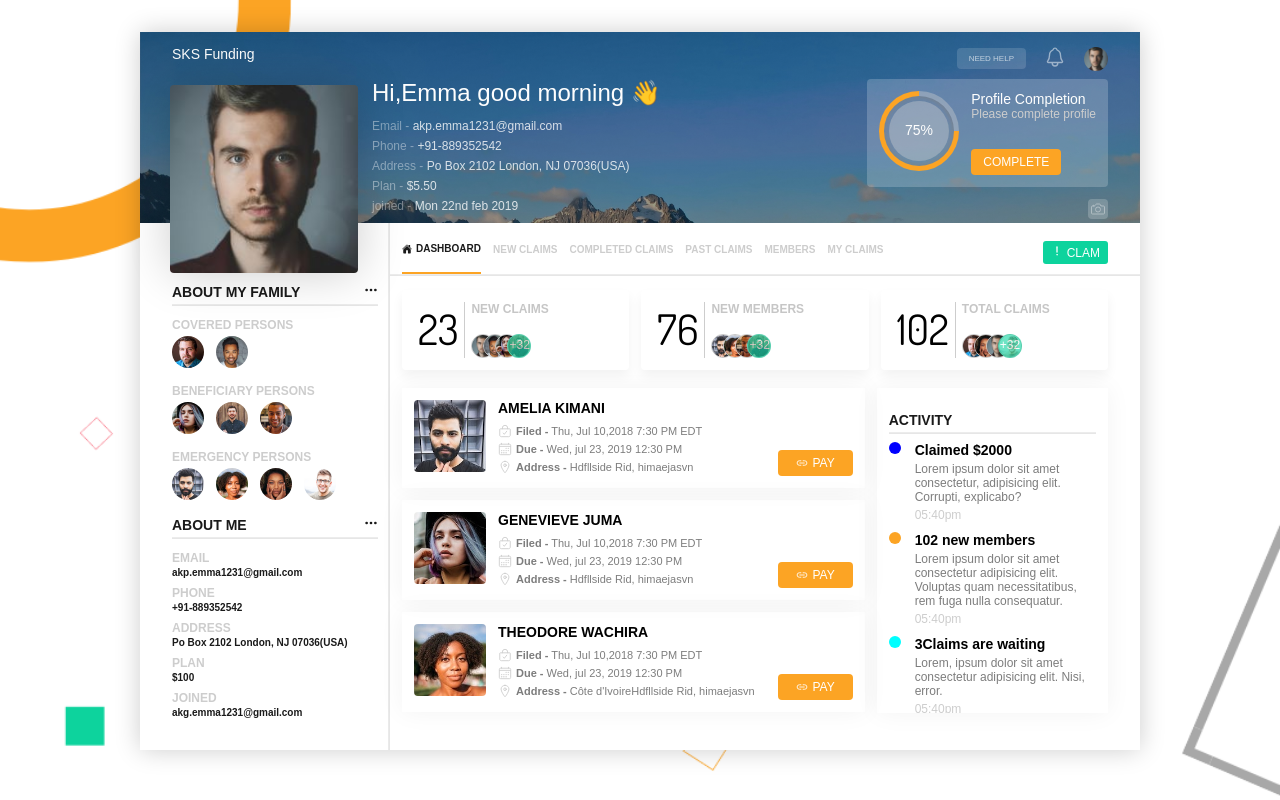
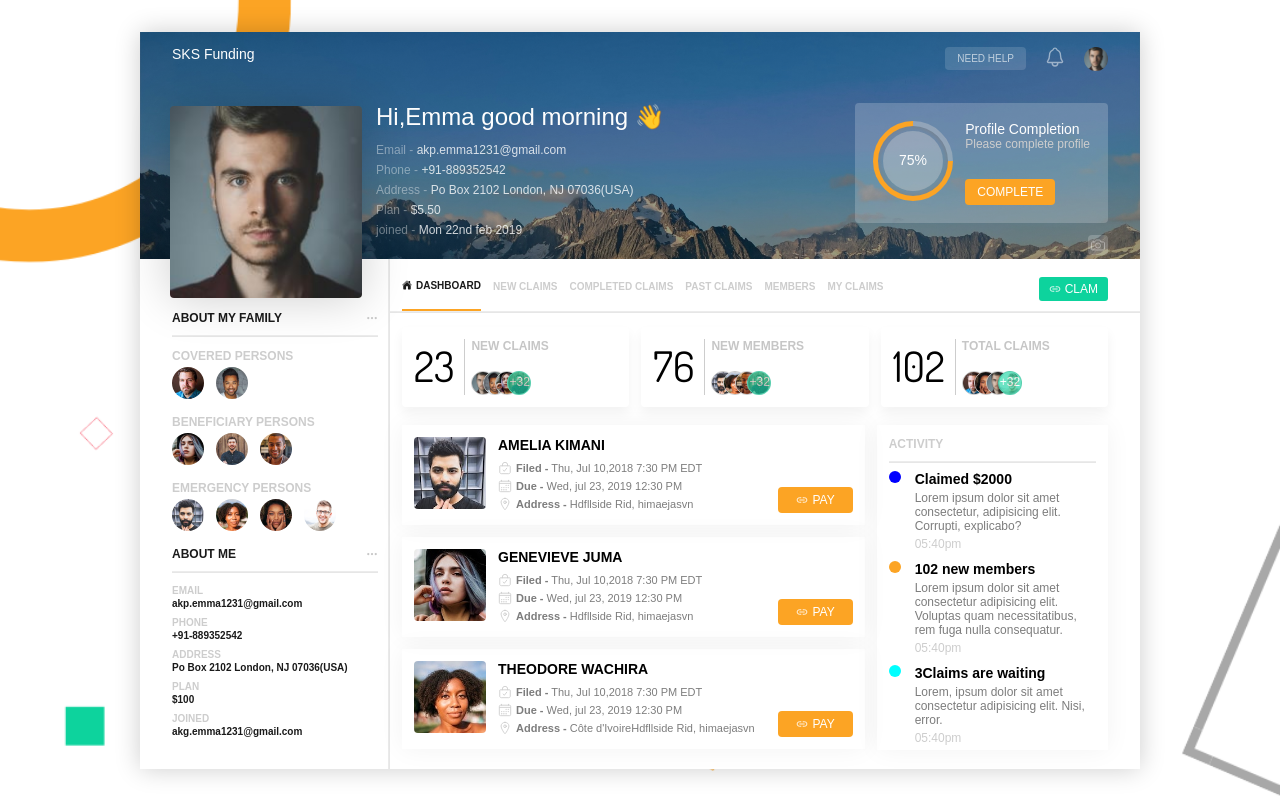
Before and after one commit to Softrefine-Internship/basic-html-css-test-3-code-master-7, a plain HTML site: page index.html in a window 1280 px wide. Drawn offline with nearby package versions, Linux system fonts and the light colour scheme.

Commit message:
Completed

```diff
--- a/index.html
+++ b/index.html
@@ -68,7 +68,7 @@
       <div class="side-bar">
         <div class="side-bar-title">
           <p>About my family </p>
-          <p><ion-icon name="ellipsis-horizontal"></ion-icon></p>
+          <ion-icon class="option-btn" name="ellipsis-horizontal"></ion-icon>
         </div>
 
         <div class="family-collection">
@@ -102,7 +102,7 @@
         <div class="about-me">
           <div class="side-bar-title">
             <p>About me </p>
-            <p><ion-icon name="ellipsis-horizontal"></ion-icon></p>
+            <ion-icon class="option-btn" name="ellipsis-horizontal"></ion-icon>
           </div>
           <div class="my-details">
             <div class="detail">
@@ -145,7 +145,7 @@
             <div class="body-nav-element">my claims</div>
           </div>
           <button class="clam-btn">
-            <ion-icon name="alert"></ion-icon>
+            <ion-icon name="link-outline"></ion-icon>
             Clam
           </button>
         </div>
@@ -335,7 +335,8 @@
                     <hr class="vl" />
                   </div>
                   <div class="activity-title">102 new members</div>
-                  <div class="activity-data">Lorem ipsum dolor sit amet consectetur adipisicing elit. Voluptas quam necessitatibus, rem fuga nulla consequatur.</div>
+                  <div class="activity-data">Lorem ipsum dolor sit amet consectetur adipisicing elit. Voluptas quam
+                    necessitatibus, rem fuga nulla consequatur.</div>
                   <div class="activity-time">05:40pm</div>
                 </div>
               </div>
@@ -345,7 +346,8 @@
                     <hr class="vl" />
                   </div>
                   <div class="activity-title">3Claims are waiting</div>
-                  <div class="activity-data">Lorem, ipsum dolor sit amet consectetur adipisicing elit. Nisi, error.</div>
+                  <div class="activity-data">Lorem, ipsum dolor sit amet consectetur adipisicing elit. Nisi, error.
+                  </div>
                   <div class="activity-time">05:40pm</div>
                 </div>
               </div>
@@ -379,7 +381,8 @@
                     <hr class="vl" />
                   </div>
                   <div class="activity-title">102 new members</div>
-                  <div class="activity-data">Lorem ipsum dolor sit amet consectetur adipisicing elit. Voluptas quam necessitatibus, rem fuga nulla consequatur.</div>
+                  <div class="activity-data">Lorem ipsum dolor sit amet consectetur adipisicing elit. Voluptas quam
+                    necessitatibus, rem fuga nulla consequatur.</div>
                   <div class="activity-time">05:40pm</div>
                 </div>
               </div>
@@ -389,7 +392,8 @@
                     <hr class="vl" />
                   </div>
                   <div class="activity-title">3Claims are waiting</div>
-                  <div class="activity-data">Lorem, ipsum dolor sit amet consectetur adipisicing elit. Nisi, error.</div>
+                  <div class="activity-data">Lorem, ipsum dolor sit amet consectetur adipisicing elit. Nisi, error.
+                  </div>
                   <div class="activity-time">05:40pm</div>
                 </div>
               </div>
@@ -423,7 +427,8 @@
                     <hr class="vl" />
                   </div>
                   <div class="activity-title">102 new members</div>
-                  <div class="activity-data">Lorem ipsum dolor sit amet consectetur adipisicing elit. Voluptas quam necessitatibus, rem fuga nulla consequatur.</div>
+                  <div class="activity-data">Lorem ipsum dolor sit amet consectetur adipisicing elit. Voluptas quam
+                    necessitatibus, rem fuga nulla consequatur.</div>
                   <div class="activity-time">05:40pm</div>
                 </div>
               </div>
@@ -433,7 +438,8 @@
                     <hr class="vl" />
                   </div>
                   <div class="activity-title">3Claims are waiting</div>
-                  <div class="activity-data">Lorem, ipsum dolor sit amet consectetur adipisicing elit. Nisi, error.</div>
+                  <div class="activity-data">Lorem, ipsum dolor sit amet consectetur adipisicing elit. Nisi, error.
+                  </div>
                   <div class="activity-time">05:40pm</div>
                 </div>
               </div>
@@ -467,7 +473,8 @@
                     <hr class="vl" />
                   </div>
                   <div class="activity-title">102 new members</div>
-                  <div class="activity-data">Lorem ipsum dolor sit amet consectetur adipisicing elit. Voluptas quam necessitatibus, rem fuga nulla consequatur.</div>
+                  <div class="activity-data">Lorem ipsum dolor sit amet consectetur adipisicing elit. Voluptas quam
+                    necessitatibus, rem fuga nulla consequatur.</div>
                   <div class="activity-time">05:40pm</div>
                 </div>
               </div>
@@ -477,7 +484,8 @@
                     <hr class="vl" />
                   </div>
                   <div class="activity-title">3Claims are waiting</div>
-                  <div class="activity-data">Lorem, ipsum dolor sit amet consectetur adipisicing elit. Nisi, error.</div>
+                  <div class="activity-data">Lorem, ipsum dolor sit amet consectetur adipisicing elit. Nisi, error.
+                  </div>
                   <div class="activity-time">05:40pm</div>
                 </div>
               </div>
@@ -511,7 +519,8 @@
                     <hr class="vl" />
                   </div>
                   <div class="activity-title">102 new members</div>
-                  <div class="activity-data">Lorem ipsum dolor sit amet consectetur adipisicing elit. Voluptas quam necessitatibus, rem fuga nulla consequatur.</div>
+                  <div class="activity-data">Lorem ipsum dolor sit amet consectetur adipisicing elit. Voluptas quam
+                    necessitatibus, rem fuga nulla consequatur.</div>
                   <div class="activity-time">05:40pm</div>
                 </div>
               </div>
@@ -521,7 +530,8 @@
                     <hr class="vl" />
                   </div>
                   <div class="activity-title">3Claims are waiting</div>
-                  <div class="activity-data">Lorem, ipsum dolor sit amet consectetur adipisicing elit. Nisi, error.</div>
+                  <div class="activity-data">Lorem, ipsum dolor sit amet consectetur adipisicing elit. Nisi, error.
+                  </div>
                   <div class="activity-time">05:40pm</div>
                 </div>
               </div>
@@ -555,7 +565,8 @@
                     <hr class="vl" />
                   </div>
                   <div class="activity-title">102 new members</div>
-                  <div class="activity-data">Lorem ipsum dolor sit amet consectetur adipisicing elit. Voluptas quam necessitatibus, rem fuga nulla consequatur.</div>
+                  <div class="activity-data">Lorem ipsum dolor sit amet consectetur adipisicing elit. Voluptas quam
+                    necessitatibus, rem fuga nulla consequatur.</div>
                   <div class="activity-time">05:40pm</div>
                 </div>
               </div>
@@ -565,7 +576,8 @@
                     <hr class="vl" />
                   </div>
                   <div class="activity-title">3Claims are waiting</div>
-                  <div class="activity-data">Lorem, ipsum dolor sit amet consectetur adipisicing elit. Nisi, error.</div>
+                  <div class="activity-data">Lorem, ipsum dolor sit amet consectetur adipisicing elit. Nisi, error.
+                  </div>
                   <div class="activity-time">05:40pm</div>
                 </div>
               </div>
--- a/style.css
+++ b/style.css
@@ -57,7 +57,7 @@ header {
   display: flex;
   justify-content: space-between;
 
-  margin-bottom: 8px;
+  margin-bottom: 32px;
 }
 
 .logo {
@@ -73,7 +73,7 @@ header {
 
 .need-help-btn {
   opacity: 0.7;
-  font-size: 8px;
+  font-size: 10px;
   background: none;
   border: none;
   color: #fefefe;
@@ -106,7 +106,7 @@ header {
 
 .customer {
   display: flex;
-  gap: 200px;
+  gap: 204px;
 }
 
 .customer-img {
@@ -115,9 +115,9 @@ header {
 
 .customer-img img {
   position: absolute;
-  width: 94px;
-  top: 53px;
-  left: 45px;
+  width: 96px;
+  top: 51px;
+  left: 46px;
   /* margin-left: 53px; */
   transform: scale(2);
   border-radius: 2px;
@@ -169,7 +169,7 @@ header {
 .aside-data {
   display: flex;
   gap: 12px;
-  padding: 12px;
+  padding: 18px;
   background-color: rgba(255, 255, 255, 0.2);
   border-radius: 4px;
 }
@@ -268,7 +268,7 @@ header {
 /* sidebar */
 
 .side-bar {
-  padding: 48px 12px 32px 32px;
+  padding: 40px 12px 32px 32px;
   box-shadow: inset -1.8px 0 0 rgba(205, 205, 205, 0.5);
 }
 
@@ -278,10 +278,14 @@ header {
   align-items: center;
   text-transform: uppercase;
   font-weight: 700;
-  font-size: 14px;
-  padding: 12px 0 6px 0;
+  font-size: 12px;
+  padding: 12px 0;
   color: #1a1a1a;
   box-shadow: inset 0 -1.8px 0 rgba(205, 205, 205, 0.5);
+}
+
+.option-btn{
+  color: #c6c6c6;
 }
 
 /* family */
@@ -322,6 +326,7 @@ header {
 }
 
 .detail-head {
+  font-size: 10px;
   font-weight: 600;
   text-transform: uppercase;
   color: #cdcdcd;
@@ -387,15 +392,19 @@ header {
 }
 
 .clam-btn {
+  display: flex;
   text-transform: uppercase;
   background: none;
   background-color: #0dd39d;
   border-radius: 3px;
   border: none;
-  padding: 4px 8px;
+  padding: 5px 10px;
   color: #fefefe;
   font-size: 12px;
   margin-bottom: 12px;
+  align-items: center;
+  justify-content: center;
+  gap: 4px;
 }
 
 .body-nav-element.active-nav {
@@ -436,11 +445,10 @@ header {
 
 .card-counter {
   font-family: "Dosis", sans-serif;
-
   font-size: 42px;
   display: flex;
   flex-direction: column;
-  padding: 0 6px 0 4px;
+  padding: 0 10px 0 0px;
 }
 
 .card-content {
@@ -575,13 +583,15 @@ header {
 }
 /* activity-sidebar */
 .activity-sidebar {
-  /* background-color: blueviolet; */
-  columns: 3/-1;
   box-shadow: 0 0 24px rgba(0, 0, 0, 0.05);
-  padding: 0 12px;
   height: 325px;
   overflow-y: scroll;
   padding: 12px;
+  padding-top: 0;
+}
+
+.activity-sidebar .side-bar-title{
+  color: #cdcdcd;
 }
 
 .side-bar-content {
```
